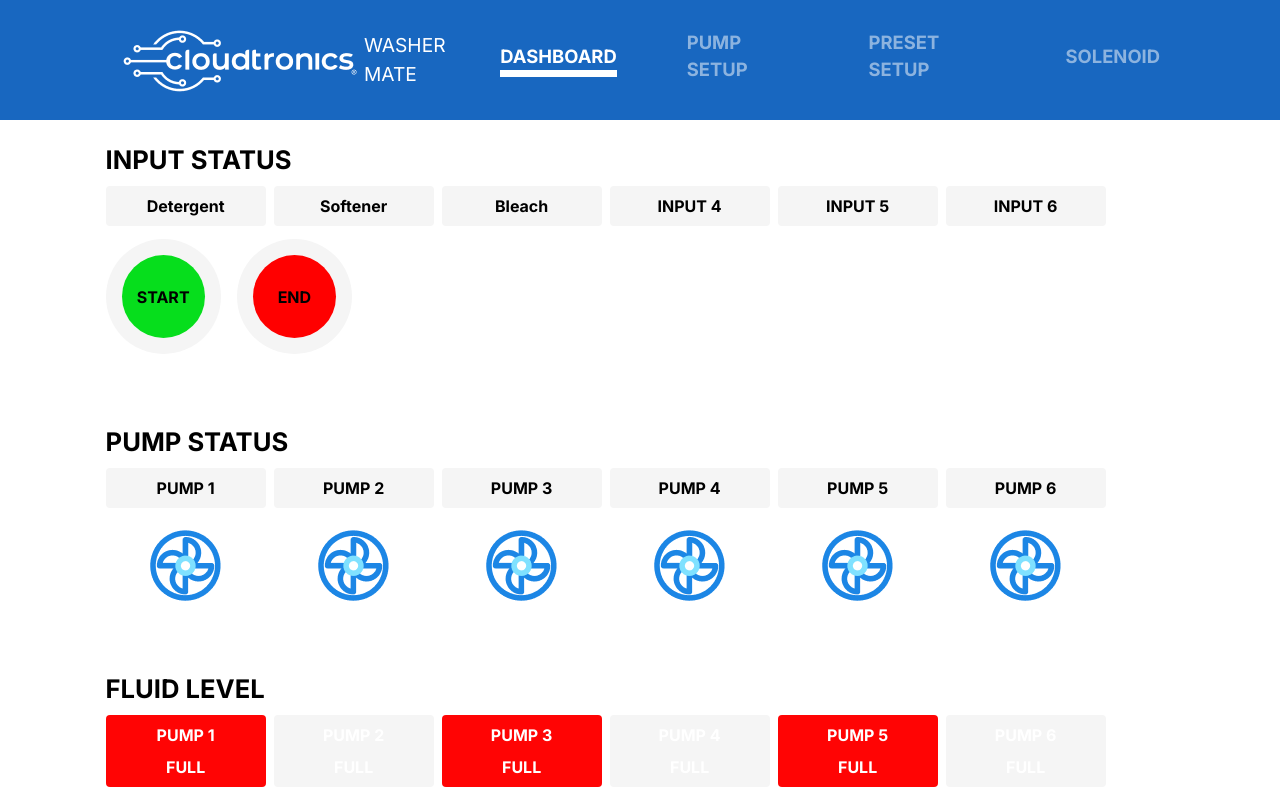
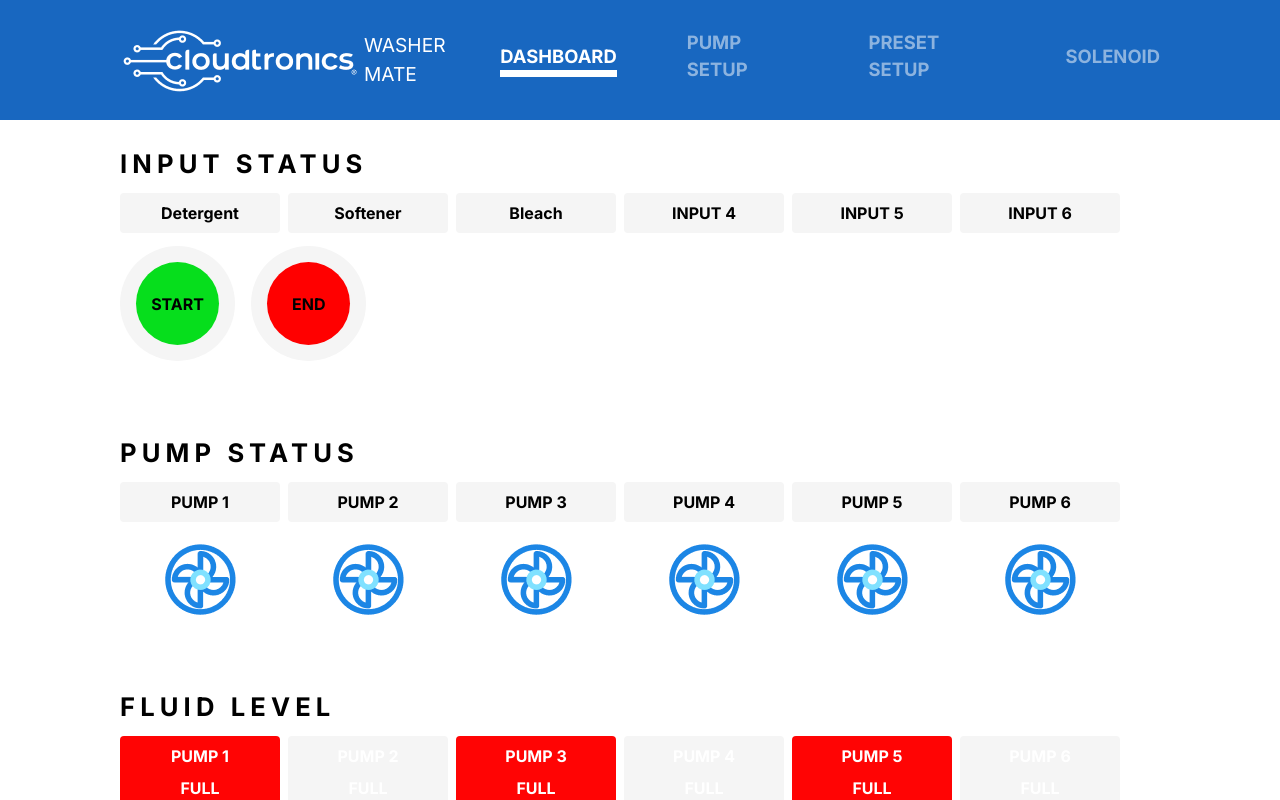
Before and after one commit to piyawatpm/washer-demo2, a Next.js app: page / in a window 1280 px wide. Shown: the top 800 px of the page. Built offline with nearby package versions, Linux system fonts and the light colour scheme.

Commit message:
style: add style for header

```diff
--- a/src/app/__component/Dashboard.tsx
+++ b/src/app/__component/Dashboard.tsx
@@ -1,9 +1,9 @@
 import Image from "next/image";
 const Dashboard = () => {
   return (
-    <div className=" w-full h-[1000px] px-[6.6rem] flex flex-col text-base gap-y-[4.75rem]">
+    <div className=" w-full h-[1000px]  flex flex-col text-base gap-y-[4.75rem]">
       <div className=" flex flex-col gap-y-[.85rem]">
-        <h1 className=" text-[1.6rem] font-bold text-black">INPUT STATUS</h1>
+        <h1 className=" heading">INPUT STATUS</h1>
         <div className=" flex gap-x-2">
           {[
             "Detergent",
@@ -37,7 +37,7 @@ const Dashboard = () => {
         </div>
       </div>
       <div className=" flex flex-col gap-y-[.85rem]">
-        <h1 className=" text-[1.6rem] font-bold text-black">PUMP STATUS</h1>
+        <h1 className="heading">PUMP STATUS</h1>
         <div className=" flex gap-x-2">
           {["PUMP 1", "PUMP 2", "PUMP 3", "PUMP 4", "PUMP 5", "PUMP 6"].map(
             (e, index) => {
@@ -64,7 +64,7 @@ const Dashboard = () => {
         </div>
       </div>
       <div className=" flex flex-col gap-y-[.85rem]">
-        <h1 className=" text-[1.6rem] font-bold text-black">FLUID LEVEL</h1>
+        <h1 className="heading">FLUID LEVEL</h1>
         <div className=" flex gap-x-2">
           {["PUMP 1", "PUMP 2", "PUMP 3", "PUMP 4", "PUMP 5", "PUMP 6"].map(
             (e, index) => {
@@ -84,7 +84,7 @@ const Dashboard = () => {
         </div>
       </div>
       <div className=" flex flex-col gap-y-[.85rem]">
-        <h1 className=" text-[1.6rem] font-bold text-black">WASH CYCLE</h1>
+        <h1 className=" heading">WASH CYCLE</h1>
         <div className=" flex gap-x-2">
           {[
             { tpye: "daily", value: 6 },
--- a/src/app/__component/PumpSetup.tsx
+++ b/src/app/__component/PumpSetup.tsx
@@ -3,8 +3,8 @@ import { Switch } from "antd";
 
 const PumpSetup = () => {
   return (
-    <div className=" w-full h-[1000px] px-[6.6rem] flex flex-col text-base gap-y-[2rem]">
-      <h1 className=" text-[1.6rem] font-bold text-black">PUMP</h1>
+    <div className=" w-full h-[1000px]  flex flex-col text-base gap-y-[2rem]">
+      <h1 className="heading">PUMP</h1>
       <div className=" flex w-full items-center justify-between">
         {[1, 2, 3, 4, 5, 6].map((e, i) => {
           return (
--- a/src/app/__component/Solenoid.tsx
+++ b/src/app/__component/Solenoid.tsx
@@ -3,8 +3,8 @@ import { Switch } from "antd";
 
 const Solenoid = () => {
   return (
-    <div className=" w-full h-[1000px] px-[6.6rem] flex flex-col text-base gap-y-[2rem]">
-      <h1 className=" text-[1.6rem] font-bold text-black">SOLENOID</h1>
+    <div className=" w-full h-[1000px]  flex flex-col text-base gap-y-[2rem]">
+      <h1 className="heading">SOLENOID</h1>
       <div className=" flex flex-col gap-y-16">
         <div className=" w-full flex items-center bg-[#F5F5F5] py-[1.65rem] px-[3.25rem]">
           <h1 className=" text-[2rem] text-[#868686] font-black ">Flush</h1>
--- a/src/app/globals.css
+++ b/src/app/globals.css
@@ -2,10 +2,22 @@
 @tailwind components;
 @tailwind utilities;
 body{
-  font-size: 16px;
+  font-size: 12px;
 }
+@media (max-width: 1024px) {
+body{
+      font-size: 16px;
+}}
 @media (max-width: 1920px) {
 body{
     font-size: 20px;
 }
   }
+.heading{
+  color: #000;
+  font-size: 1.6rem;
+  font-style: normal;
+  font-weight: 700;
+  line-height: normal;
+  letter-spacing: 0.32rem;
+}
--- a/src/app/page.tsx
+++ b/src/app/page.tsx
@@ -20,8 +20,8 @@ export default function Home() {
     }
   }, [currentMenu]);
   return (
-    <main className="flex min-h-screen flex-col items-center justify-between bg-white">
-      <div className=" w-full h-[120px] bg-[#1867C0] flex px-[7.5rem] items-center ">
+    <main className="flex min-h-screen flex-col items-center justify-between bg-white ">
+      <div className=" w-full h-[120px] bg-[#1867C0] flex  items-center px-[7.5rem]">
         <Image
           className=""
           src="/logo.png"
@@ -59,7 +59,7 @@ export default function Home() {
           )}
         </div>
       </div>
-      <div className=" flex flex-col w-full flex-1 pt-7 tracking-wide-[.32rem]">
+      <div className=" flex flex-col w-full flex-1 pt-7 tracking-wide-[.32rem] px-[7.5rem]">
         {renderTab}
       </div>
     </main>
```
